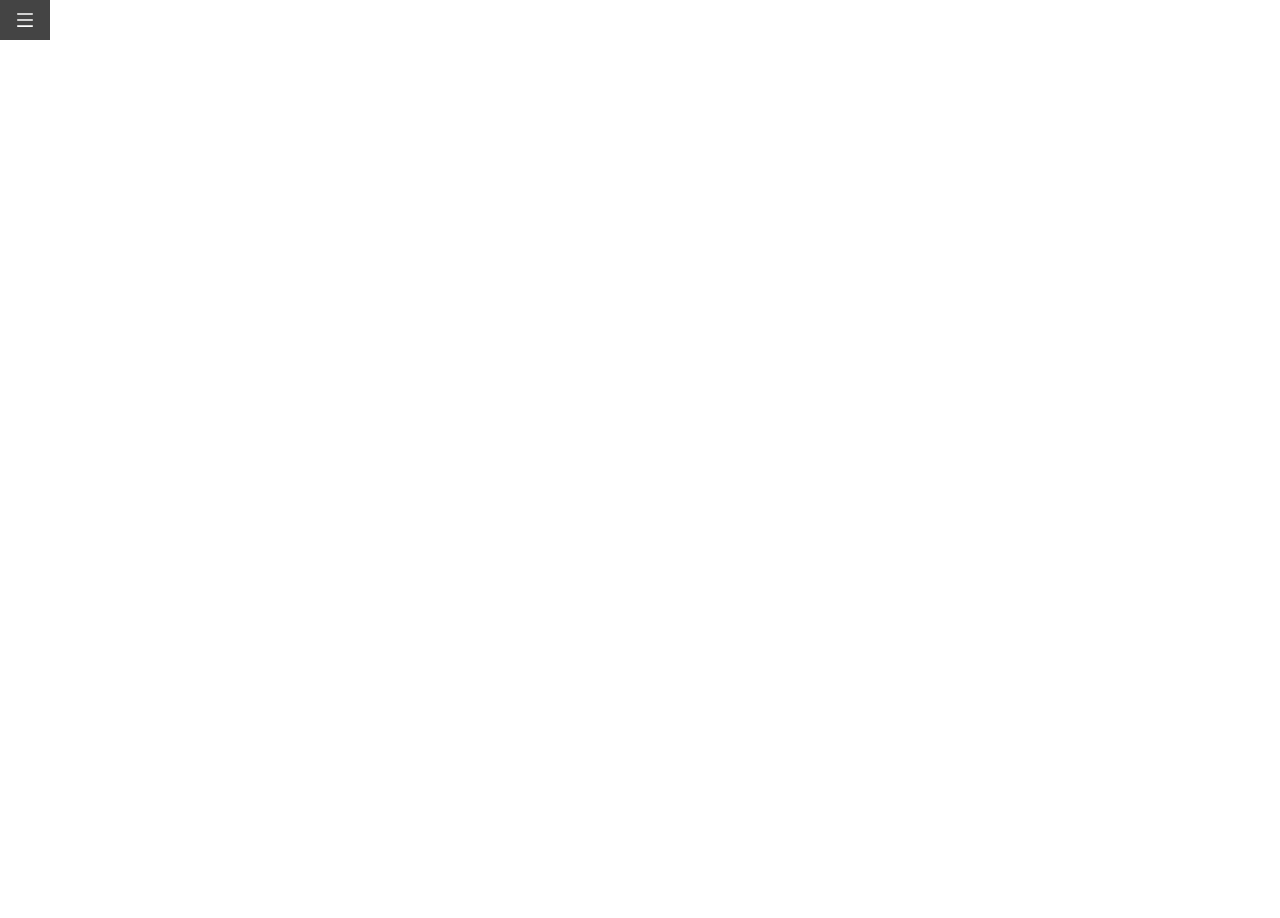
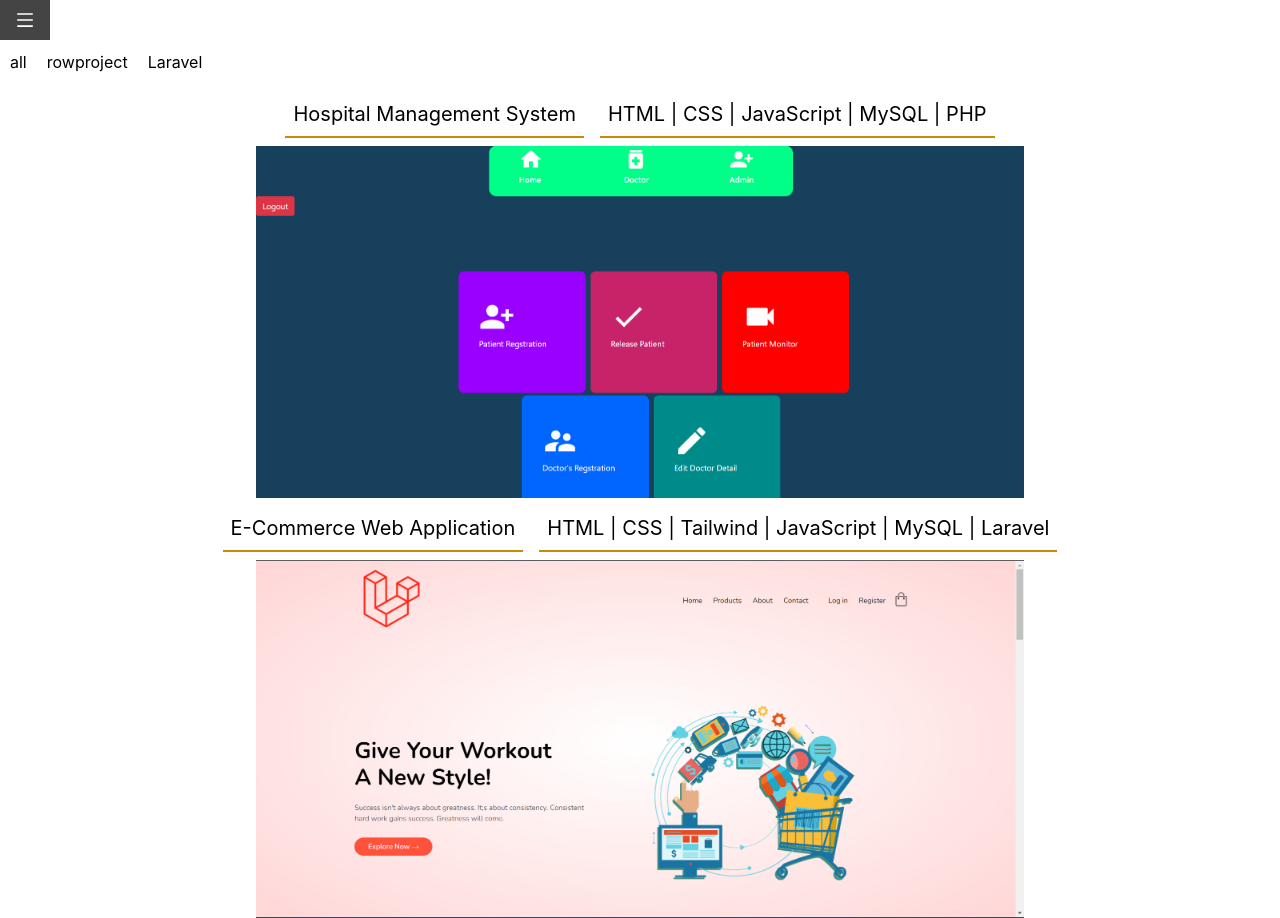
Before and after one commit to asm-shaikat/Portfolio-1.0, a React (Create React App) app: page /projects in a window 1280 px wide. Before the commit the page ends 800 px from the top, so only its background shows below. Built offline with nearby package versions, Linux system fonts and the light colour scheme.

Commit message:
few work with project module

```diff
--- a/src/App.js
+++ b/src/App.js
@@ -3,6 +3,7 @@ import {BrowserRouter,Routes,Route} from 'react-router-dom';
 import Home from './components/home/Home';
 import Skills from './components/skills/Skills';
 import Projects from './components/projects/Projects';
+import Certificates from './components/navbar/Certificates';
 function App() {
   return (
     <div>
@@ -11,6 +12,7 @@ function App() {
           <Route path='/' element={<Home/>} />
           <Route path='/skills' element={<Skills/>} ></Route>
           <Route path='/projects' element={<Projects/>}></Route>
+          <Route path='/certificates' element={<Certificates/>} ></Route>
         </Routes>
       </BrowserRouter>
     </div>
--- /dev/null
+++ b/src/components/catagory/Catagory.js
@@ -0,0 +1,13 @@
+import React from 'react';
+import './catagory.css';
+const Catagory = ({catagory,filterbtn}) => {
+    return (
+        <div className='filter-container'>
+             {
+            catagory.map((cat,index) =><button type="button"  key={index} onClick={()=>filterbtn(cat)}>{cat}</button>)
+        }
+        </div>
+    );
+};
+
+export default Catagory;
--- /dev/null
+++ b/src/components/catagory/catagory.css
@@ -0,0 +1,3 @@
+.filter-container button{
+    padding: 10px;
+}
--- /dev/null
+++ b/src/components/data/projectdata.js
@@ -0,0 +1,19 @@
+const projectdata =[
+    {
+        title: 'Hospital Management System',
+        technology: 'HTML | CSS | JavaScript | MySQL | PHP',
+        image: '/project-img/Hospital.png',
+        altName: 'Hospital',
+        type: 'rowproject',
+        description: 'Hospital Management System is a system enabling hospitals to manage information and data related to all aspects of healthcare – processes, providers, patients, and more, which in turn ensures that processes are completed swiftly and effectively.'
+    },
+    {
+        title: 'E-Commerce Web Application',
+        technology: 'HTML | CSS | Tailwind | JavaScript | MySQL | Laravel ',
+        image: '/project-img/Ecommerce.png',
+        altName: 'Ecommerce',
+        type: 'Laravel',
+        description: 'A website that allows people to buy and sell physical goods, services, and digital products over the internet rather than at a brick-and-mortar location. Through an e-commerce website, a business can process orders, accept payments, manage shipping and logistics, and provide customer service.'
+    },
+]
+export default projectdata;
--- /dev/null
+++ b/src/components/navbar/Certificates.css
@@ -0,0 +1,3 @@
+.bc{
+    background-color: aqua;
+}
--- /dev/null
+++ b/src/components/navbar/Certificates.js
@@ -0,0 +1,11 @@
+import React from 'react';
+import './Certificates.css'
+const Certificates = () => {
+    return (
+        <div className='bc'>
+            <h1>certificates</h1>
+        </div>
+    );
+};
+
+export default Certificates;
--- a/src/components/navbar/Navbar.js
+++ b/src/components/navbar/Navbar.js
@@ -19,6 +19,7 @@ const Navbar = () => {
                 <Link to="/skills">Skills</Link>
                 <Link to="/about">About</Link>
                 <Link to="/contact">Contact</Link>
+                <Link to="/certificates">Certificates</Link>
             </div>
             <div className="menu-btn">
                 <button className='openbtn' onClick={openNav}><AiOutlineMenu/></button>
--- /dev/null
+++ b/src/components/projects/Projectcontiainer.js
@@ -0,0 +1,21 @@
+import React from 'react';
+import './projects.css';
+const Projectcontiainer = (req) => {
+    const {title,technology,image,altName,description,type} = req.data;
+    return (
+        <div className='project-card grid place-items-center'>
+            <div className="child flex ">
+                <p className='lg:p-2 p-1 m-2 border-b-2 lg:border-b-2 border-b-yellow-600 text-xs lg:text-xl'>{title}</p>
+                <p className='p-2 m-2 border-b-2 border-b-yellow-600 text-sm lg:text-xl'>{technology}</p>
+            </div>
+            <div className="child-1 w-3/5 ">
+                <img src={image} alt={altName} />
+            </div>
+            <div className="child-2 w-3/5 p-20 lg:-mt-96 text-black  bg-white bg-opacity-50 text-center">
+                <p>{description}</p>
+            </div>
+        </div>
+    );
+};
+
+export default Projectcontiainer;
--- a/src/components/projects/Projects.js
+++ b/src/components/projects/Projects.js
@@ -1,10 +1,29 @@
-import React from 'react';
+import React, { useState } from 'react';
 import Navbar from '../navbar/Navbar';
-
+import projectdata from '../data/projectdata';
+import Projectcontiainer from './Projectcontiainer';
+import Catagory from '../catagory/Catagory';
+const allcatagory = ['all',...new Set(projectdata.map((dta) => dta.type))];
 const Projects = () => {
+    const [projectdetails,setprojectdetails] = useState(projectdata);
+    const [catagory,setcatagory] = useState(allcatagory);
+    const filterbtn=(catagory)=>{
+        if(catagory==='all'){
+            setprojectdetails(projectdata);
+            return;
+        }
+        else{
+            const newProjectdetails = projectdata.filter((items)=>items.type===catagory);
+            setprojectdetails(newProjectdetails);
+        }
+    }
     return (
             <>
                 <Navbar></Navbar>
+                <Catagory catagory={catagory} filterbtn={filterbtn}></Catagory>
+                {
+                    projectdetails.map(data =><Projectcontiainer data={data}></Projectcontiainer>)
+                }
             </>
     );
 };
--- /dev/null
+++ b/src/components/projects/projects.css
@@ -0,0 +1,11 @@
+.child-2{
+    display: none;
+}
+.child-1:hover + .child-2{
+    display: block;
+}
+@media (max-width: 768px){
+    .child p{
+        font-size:xx-small;
+    }
+}
```
Also changed, not shown: public/project-img/Ecommerce.png (added), public/project-img/Hospital.png (added).
